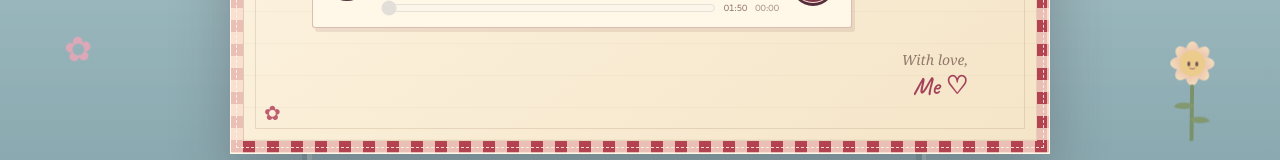
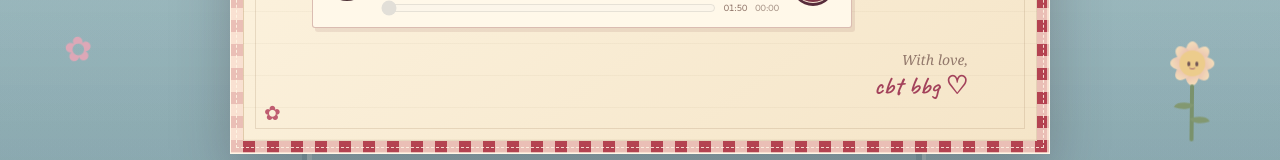
Before and after one commit to Fizznap/GTW, a Next.js app: page /only-you in a window 1280 px wide. Both pictures are taken after a click on the button "Open my letter". Shown: the part 598-758 px from the top of the page. Built offline with nearby package versions, Linux system fonts and the light colour scheme.

Commit message:
Update letter sign-off

```diff
--- a/src/app/only-you/OnlyYouLetter.tsx
+++ b/src/app/only-you/OnlyYouLetter.tsx
@@ -315,7 +315,7 @@ export default function OnlyYouLetter() {
                   </div>
                   {audioError && <p className="l4u-audio-error" role="alert">{audioError}</p>}
                 </div>
-                <div className="l4u-paper-signoff"><span>With love,</span><strong>Me ♡</strong></div>
+                <div className="l4u-paper-signoff"><span>With love,</span><strong>cbt bbg ♡</strong></div>
                 <div className="l4u-paper-flower" aria-hidden="true">✿</div>
                 </div>
               </motion.article>
```
